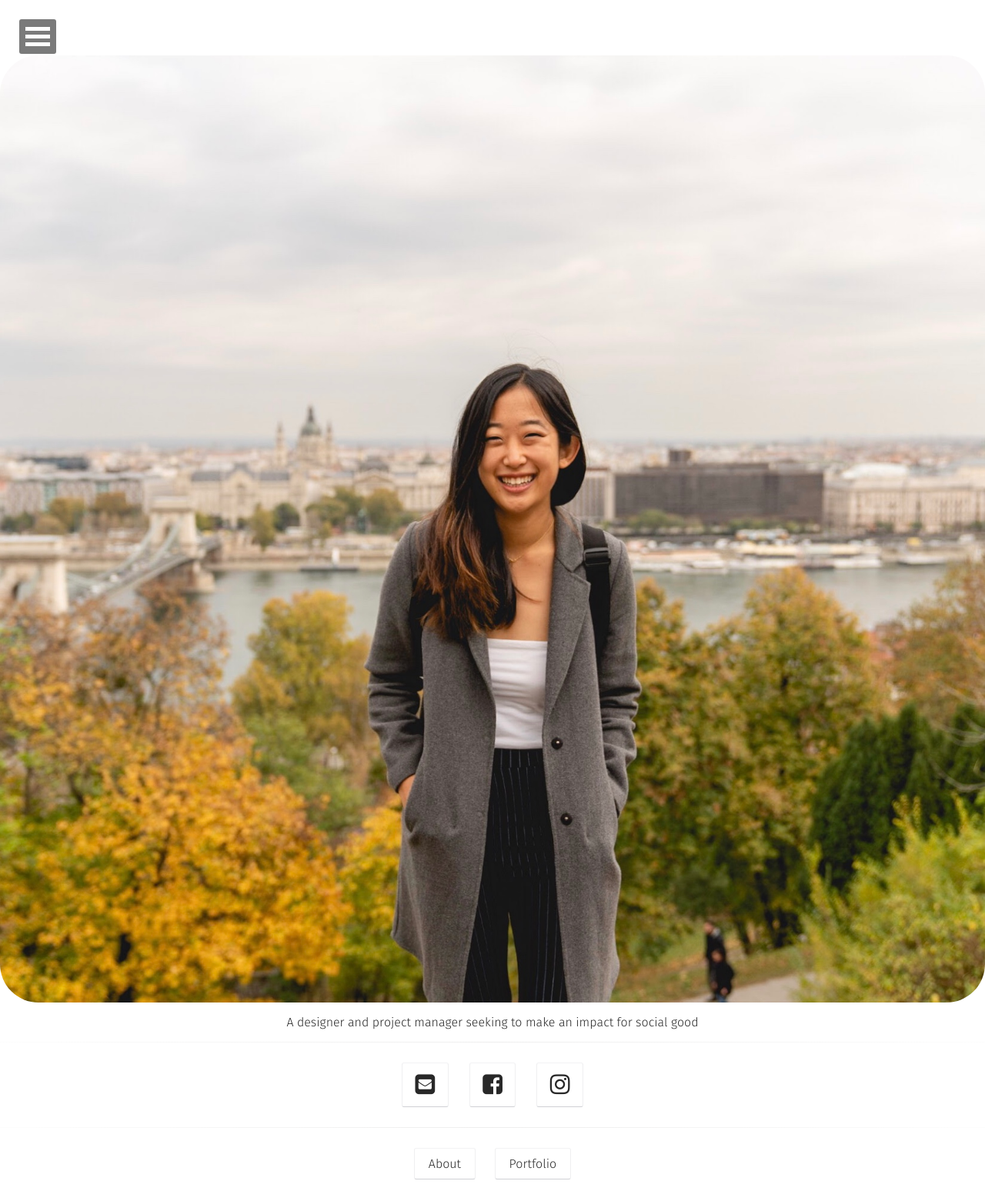
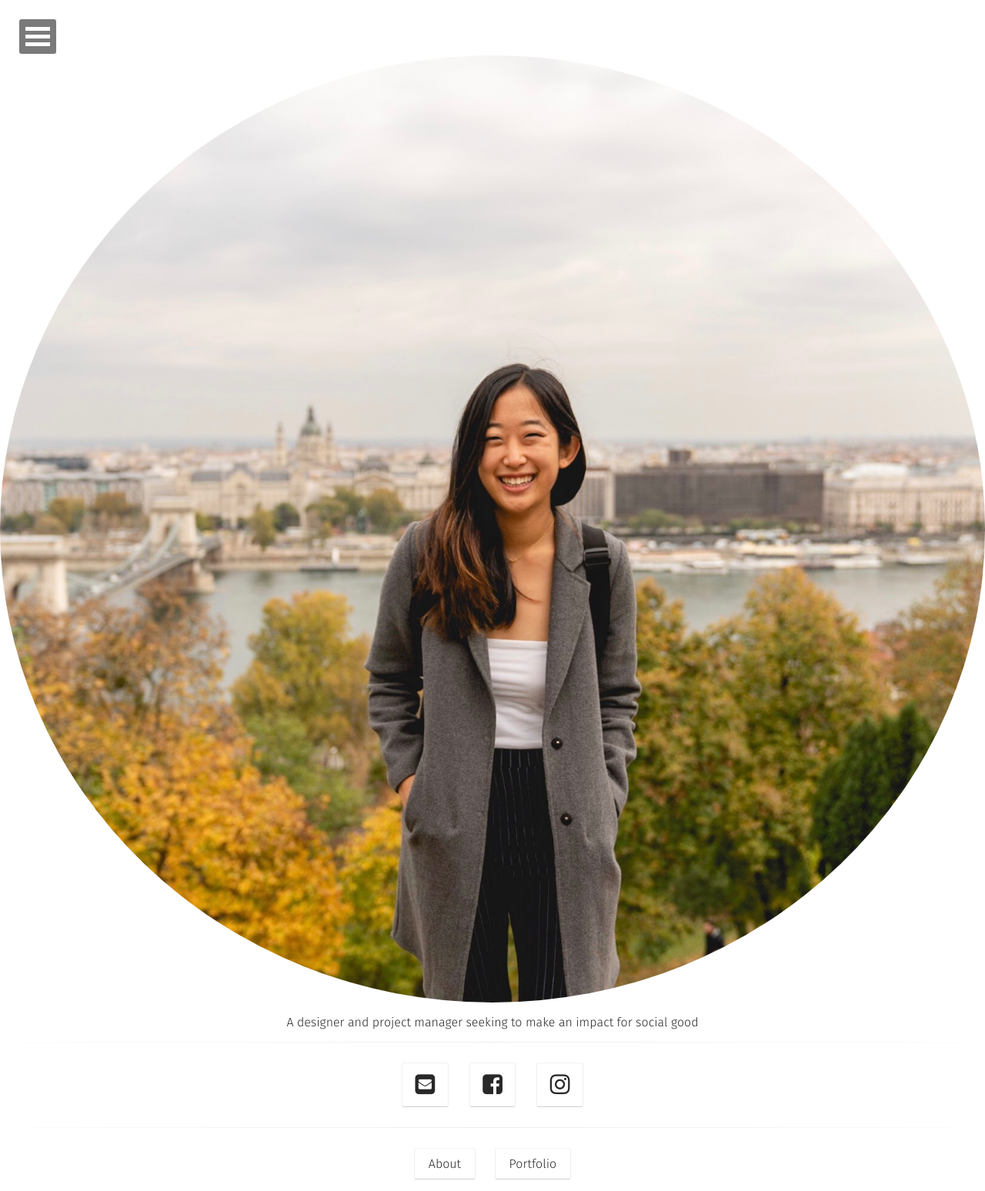
Before and after one commit to JoanneGaeunSon/joannegaeunson.com, a Jekyll site: the page built from index.html, in a window 1280 px wide. Shown: the whole page at 77% size. Built offline with Jekyll 4.4.1, drawn with Linux system fonts in a browser that asks for light colours; some web fonts are replaced.

Commit message:
Update home.html

```diff
--- a/_layouts/home.html
+++ b/_layouts/home.html
@@ -15,7 +15,7 @@
                  <br/>
                  <br/>
                      <a href="{{ site.url }}">
-                       <img src= "/assets/img/Profile.jpg" style="border-radius:50px;">
+                       <img src= "/assets/img/Profile.jpg" style="border-radius:50%;">
                      </a>
                      <h3 class="title">
                          <a href="{{ site.url }}">
```
